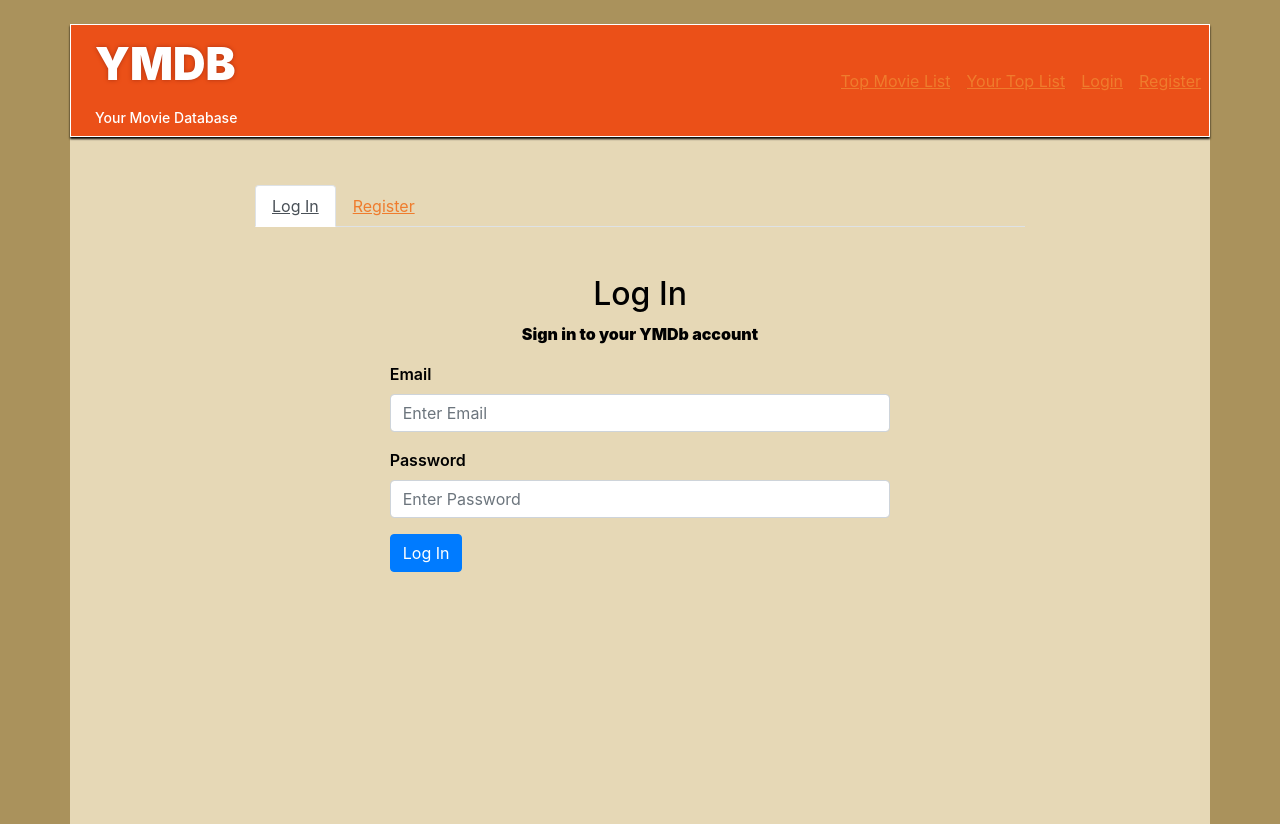
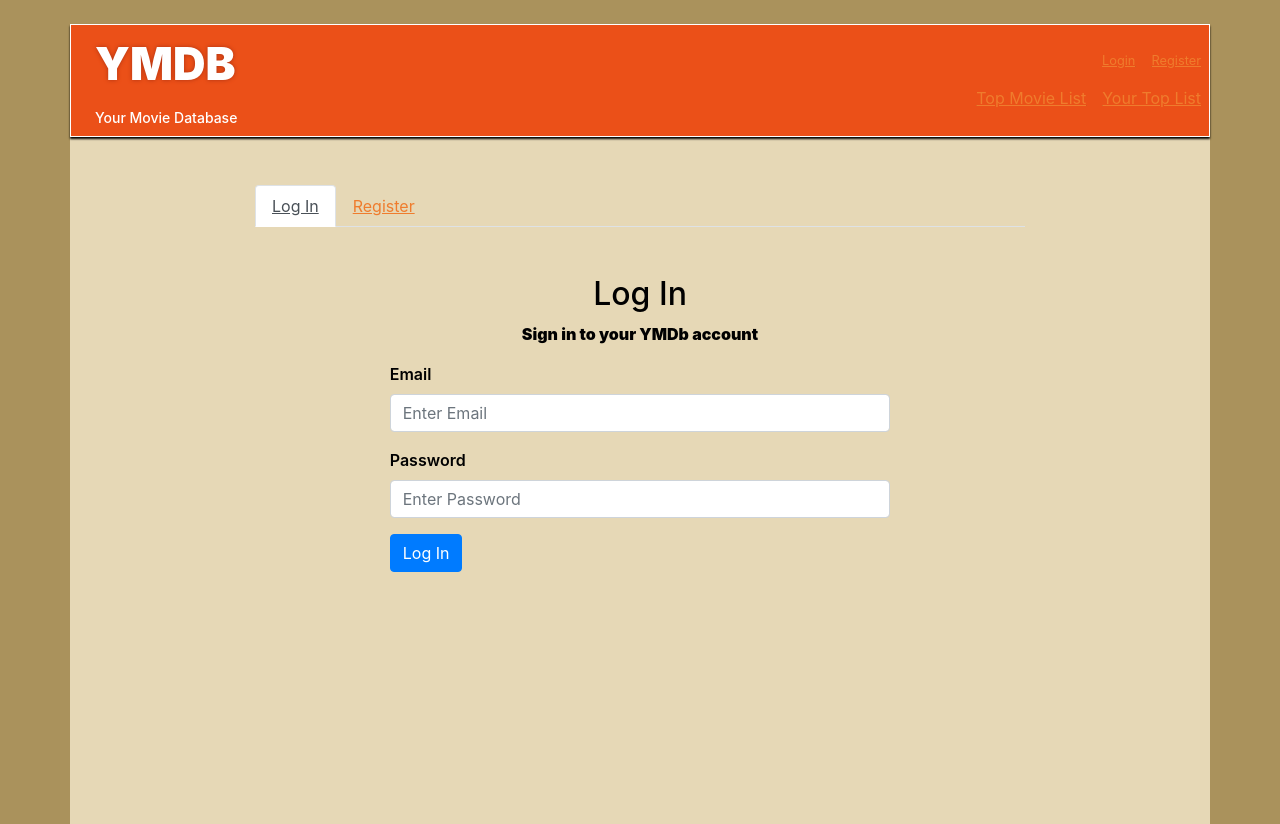
Before and after one commit to SeanPhilippi/your-movie-database, a React (Create React App) app: page / in a window 1280 px wide. Built offline with nearby package versions, Linux system fonts and the light colour scheme.

Commit message:
navbar login/register moved up

```diff
--- a/src/components/TopNav/TopNav.css
+++ b/src/components/TopNav/TopNav.css
@@ -12,6 +12,11 @@
   padding: 0;
   justify-content: flex-end;
   background-color: #EB5018;
+}
+
+.login-register-links {
+  color: white !important;
+  font-size: .8rem;
 }
 
 .site-title {
--- a/src/components/TopNav/TopNav.js
+++ b/src/components/TopNav/TopNav.js
@@ -22,7 +22,7 @@ class TopNav extends React.PureComponent {
     const { isAuthenticated, showNavItems } = this.props;
 
     const authLinks = (
-      <Nav className="p-0">
+      <Nav className="login-register-links p-0">
         <Nav.Link onClick={this.onLogoutClick}>
           <NavLink to="/">Logout</NavLink>
         </Nav.Link>
@@ -30,7 +30,7 @@ class TopNav extends React.PureComponent {
     )
 
     const guestLinks = (
-      <Nav>
+      <Nav className="login-register-links">
         <Nav.Link>
           <NavLink to="/login">Login</NavLink>
         </Nav.Link>
@@ -44,26 +44,31 @@ class TopNav extends React.PureComponent {
     return (
       <Navbar className="navbar mt-4">
         {this.props.update && this.showStatus()}
+        {/****** Logo *****/}
         <Navbar.Brand className="brand">
           <NavLink style={{ textDecoration: 'none'}} to={isAuthenticated ? '/' : '/login'}>
             <span className="site-title m-0 ml-4">YMDB</span>
             <span className="subtitle ml-4">Your Movie Database</span>
           </NavLink>
         </Navbar.Brand>
+        {/****** End Logo *****/}
         <Navbar.Toggle aria-controls="basic-navbar-nav" />
         <Navbar.Collapse id="basic-navbar-nav">
           { showNavItems &&
-            <Nav className="ml-auto">
+            <Nav className="d-flex flex-column ml-auto">
 
-              <Nav.Link>
-                <NavLink to="/top-movies">Top Movie List</NavLink>
-              </Nav.Link>
+              <div className="ml-auto">
+                { isAuthenticated ? authLinks : guestLinks }
+              </div>
 
-              <Nav.Link>
-                <NavLink to="/profile">Your Top List</NavLink>
-              </Nav.Link>
-
-              { isAuthenticated ? authLinks : guestLinks }
+             <div className="main-links d-flex">
+                <Nav.Link>
+                  <NavLink to="/top-movies">Top Movie List</NavLink>
+                </Nav.Link>
+                <Nav.Link>
+                  <NavLink to="/profile">Your Top List</NavLink>
+                </Nav.Link>
+             </div>
             </Nav>
           }
         </Navbar.Collapse>
```
